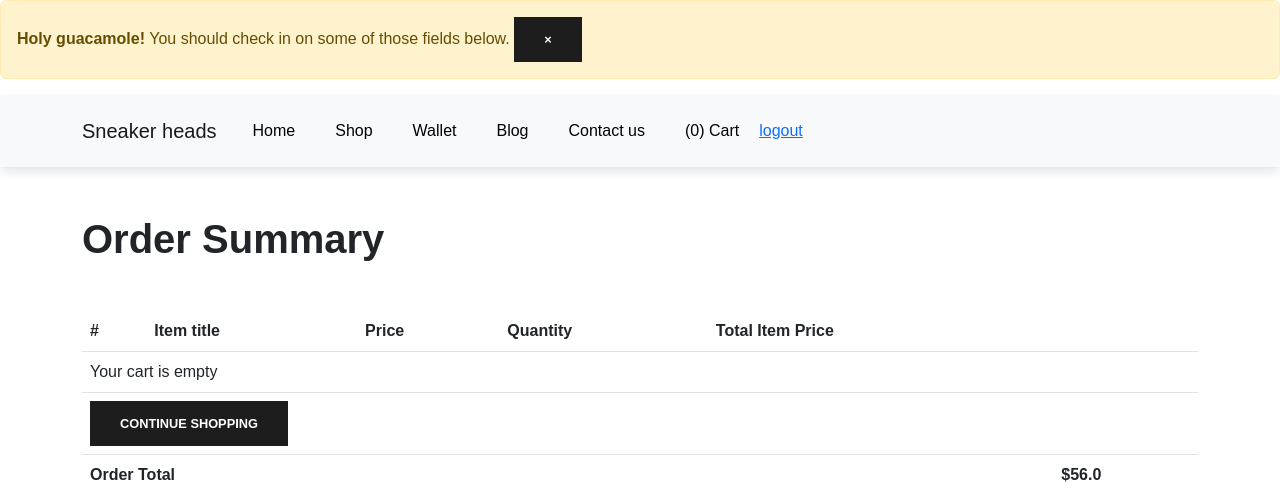
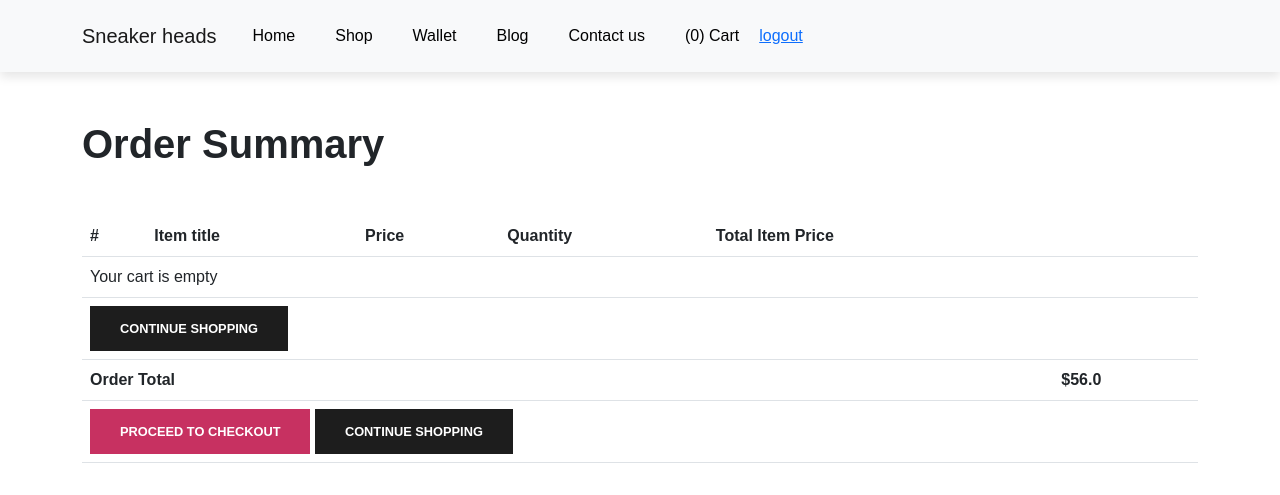
Before and after one commit to hthuku95/Sneakerheads, a Django app: page /shop/cart/ in a window 1280 px wide. Shown: the top 495 px of the page. Run offline with Django 3.2, Linux system fonts and the light colour scheme; a user stored in the database is signed in; data comes from the database, SQL or seed files in the repository; some libraries are stand-ins or nearby versions.

Commit message:
removed the message test banner

```diff
--- a/templates/base_layout.htm
+++ b/templates/base_layout.htm
@@ -29,13 +29,6 @@
         {% endfor %}
     {% endif %}
     </div>
-
-    <div class="alert alert-warning alert-dismissible fade show" role="alert">
-        <strong>Holy guacamole!</strong> You should check in on some of those fields below.
-        <button type="button" class="close" data-dismiss="alert" aria-label="Close">
-          <span aria-hidden="true">&times;</span>
-        </button>
-      </div>
     {%include 'nav.htm'%}
 
     {%block content%}
```
